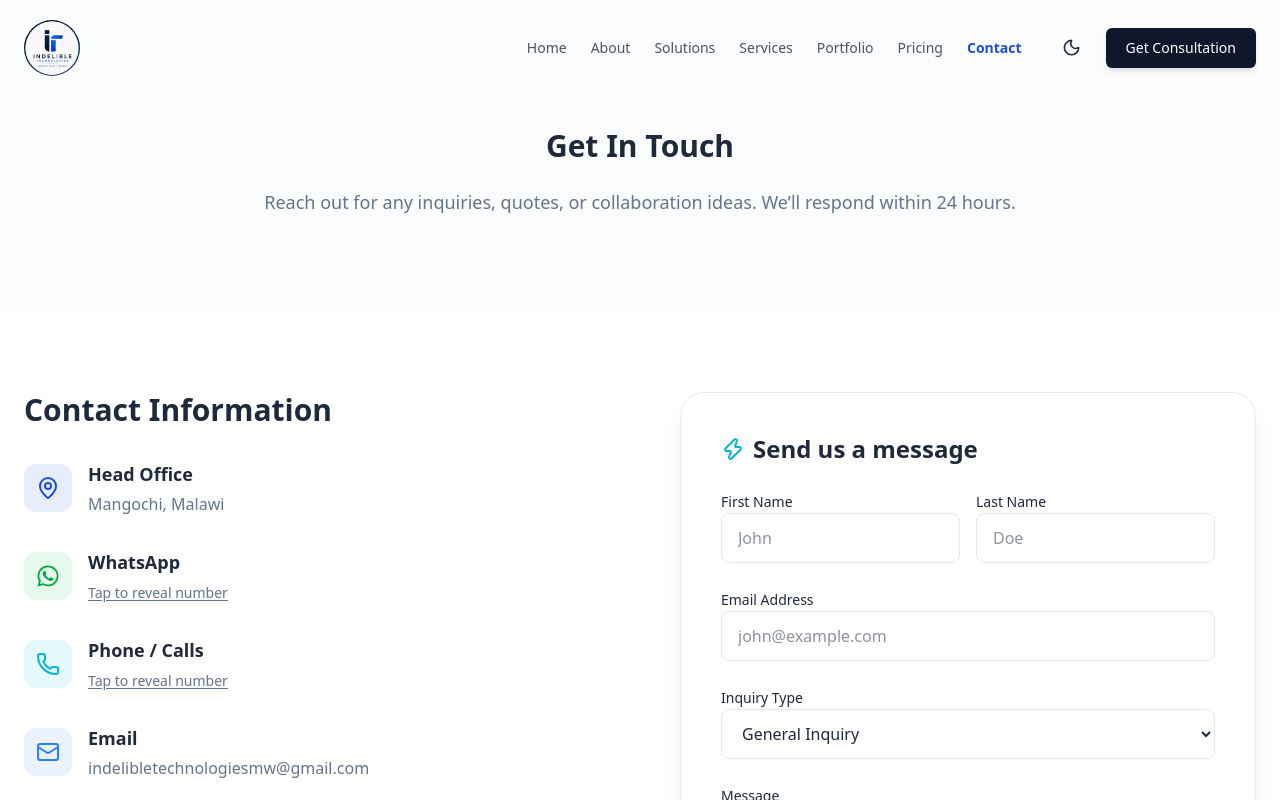
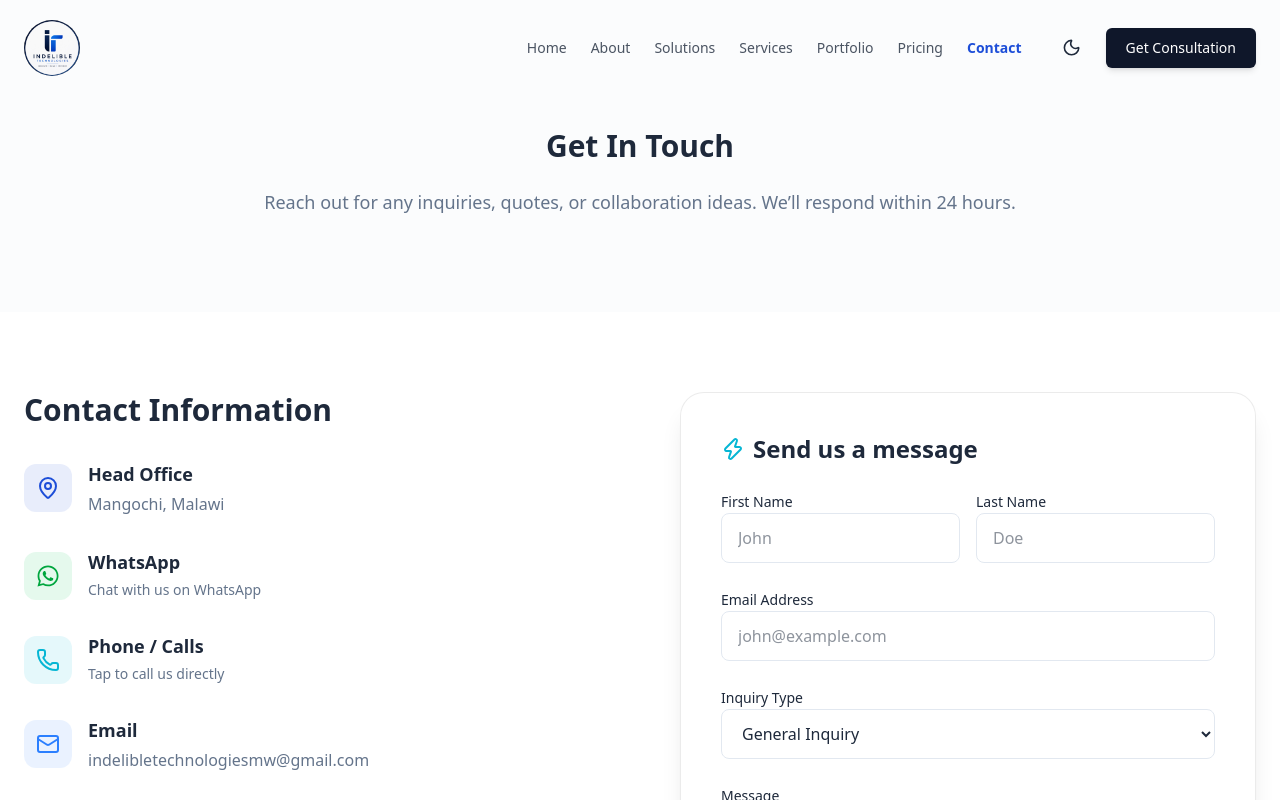
Before and after one commit to Indelible-cpu/MyWebsite, a Next.js app: page /contact in a window 1280 px wide. Shown: the top 800 px of the page. Built offline with nearby package versions, Linux system fonts and the light colour scheme.

Commit message:
fix: contact info links open directly without revealing numbers

```diff
--- a/app/contact/page.tsx
+++ b/app/contact/page.tsx
@@ -8,8 +8,6 @@ import { FaFacebook, FaXTwitter, FaLinkedin, FaInstagram, FaWhatsapp } from "rea
 export default function Contact() {
   const [isSubmitting, setIsSubmitting] = useState(false);
   const [submitted, setSubmitted] = useState(false);
-  const [showWhatsApp, setShowWhatsApp] = useState(false);
-  const [showPhone, setShowPhone] = useState(false);
 
   const handleSubmit = async (e: React.FormEvent) => {
     e.preventDefault();
@@ -76,16 +74,7 @@ export default function Contact() {
                   </div>
                   <div>
                     <h4 className="font-bold text-lg mb-1 group-hover:text-green-600 transition-colors">WhatsApp</h4>
-                    {showWhatsApp ? (
-                      <p className="text-green-600 font-medium">+265 993 732 694</p>
-                    ) : (
-                      <button
-                        onClick={(e) => { e.preventDefault(); setShowWhatsApp(true); }}
-                        className="text-sm text-muted-foreground underline underline-offset-2 hover:text-green-600 transition-colors"
-                      >
-                        Tap to reveal number
-                      </button>
-                    )}
+                    <p className="text-sm text-muted-foreground group-hover:text-green-600 transition-colors">Chat with us on WhatsApp</p>
                   </div>
                 </a>
 
@@ -95,16 +84,7 @@ export default function Contact() {
                   </div>
                   <div>
                     <h4 className="font-bold text-lg mb-1 group-hover:text-accent transition-colors">Phone / Calls</h4>
-                    {showPhone ? (
-                      <p className="text-accent font-medium">+265 885 892 269</p>
-                    ) : (
-                      <button
-                        onClick={(e) => { e.preventDefault(); setShowPhone(true); }}
-                        className="text-sm text-muted-foreground underline underline-offset-2 hover:text-accent transition-colors"
-                      >
-                        Tap to reveal number
-                      </button>
-                    )}
+                    <p className="text-sm text-muted-foreground group-hover:text-accent transition-colors">Tap to call us directly</p>
                   </div>
                 </a>
 
```
